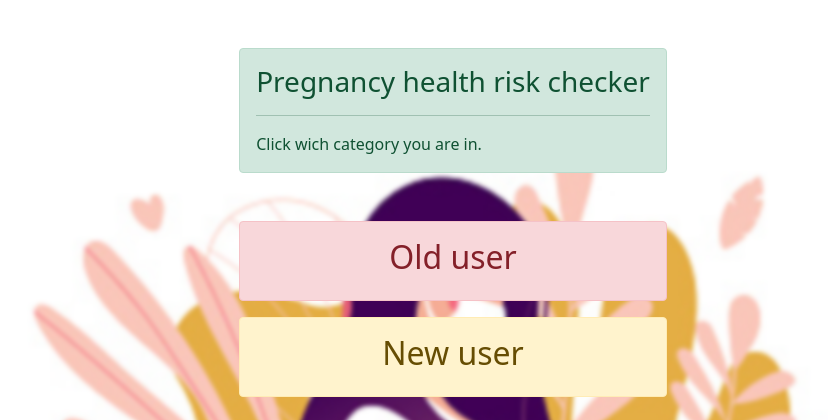
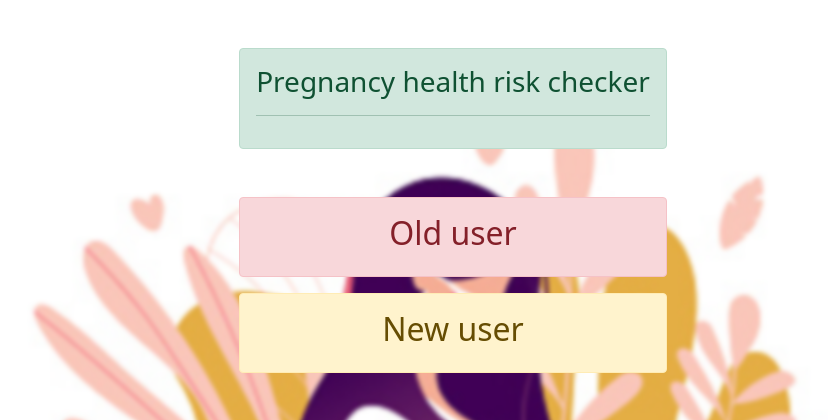
Before and after one commit to TOWHIDpro/maternalhealth, a Django app: page / in a window 1280 px wide. Shown: the top 420 px of the page, without its empty margins (187-1015 px from the left). Run offline with Django 4.2, Linux system fonts and the light colour scheme; some libraries are stand-ins or nearby versions.

Commit message:
2nd commit

```diff
--- a/index/templates/index/health_chacker.html
+++ b/index/templates/index/health_chacker.html
@@ -25,7 +25,7 @@
                         {% csrf_token %}
                         <div class="form-group">
                             <label for="age"><i class="zmdi zmdi-male material-icons-name"></i></label>
-                            <input type="number" min="1" max="2" required name="age" id="age" step="0.01" placeholder="Your Age"/>
+                            <input type="number" min="1" max="99" required name="age" id="age" step="0.01" placeholder="Your Age"/>
                         </div>
                         <!-- SystolicBP -->
                         <div class="form-group">
--- a/index/templates/index/index.html
+++ b/index/templates/index/index.html
@@ -19,7 +19,7 @@
             <p>We use machine pick-up learning techniques, for example, supervised learning and deep learning to estimate the level of risk through frame during pregnancy in this review. However, identify the main causes of maternal health risks during pregnancy such as blood sugar, systolic blood pressure, diastolic blood pressure and heart rate.</p>
             <p>Using the web, individuals can connect to our structures, their  blood sugar, input. Separates systolic blood pressure, diastolic blood pressure, weight, age, and heart rate and risk levels.</p> {% endcomment %}
             <hr>
-            <p class="mb-0">Click wich category you are in.</p>
+            {% comment %} <p class="mb-0">Click wich category you are in.</p> {% endcomment %}
         </div>
 
 
```
Also changed, not shown: db.sqlite3.
